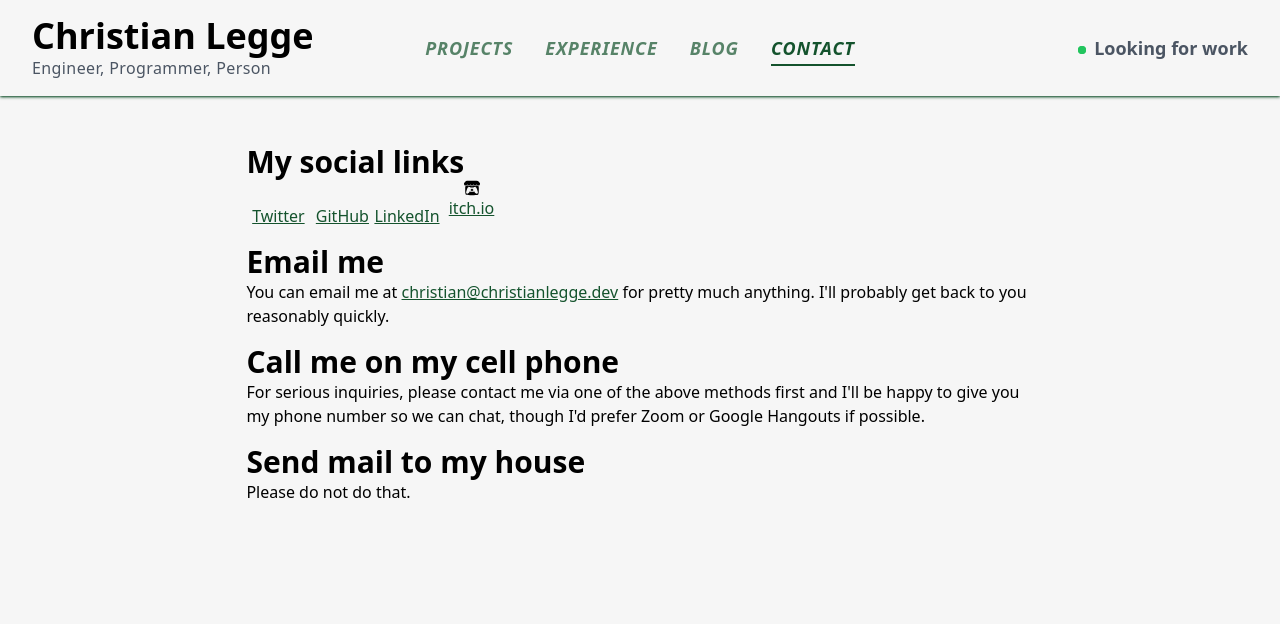
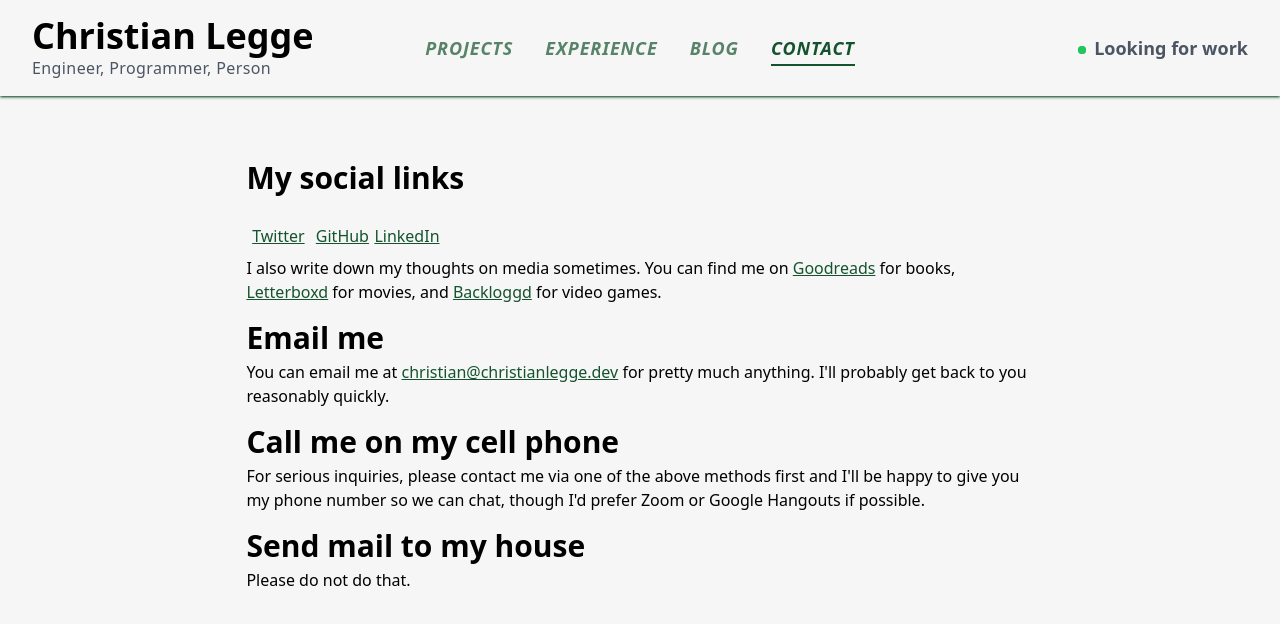
Before and after one commit to christianlegge/christianlegge.dev, an Astro site: page /contact in a window 1280 px wide. Built offline with nearby package versions, Linux system fonts and the light colour scheme; Astro itself is replaced by a stand-in of ours; some icons are missing.

Commit message:
added github links to projects and goodreads etc to contact

```diff
--- a/src/content/projects/christianlegge.dev.md
+++ b/src/content/projects/christianlegge.dev.md
@@ -9,3 +9,5 @@ The website you are currently on was built from scratch, by me ([as much as anyt
 I've designed the website to be as mobile-friendly as possible, and it employs a responsive design.
 
 I designed it myself and implemented the design using Tailwind CSS. I don't claim to be a web designer but I think it looks alright. I also built the blog system myself using Astro's built in Markdown rendering tools. The website is hosted on [Railway](https://railway.app).
+
+[GitHub](https://github.com/christianlegge/christianlegge.dev)
--- a/src/content/projects/cojiro.md
+++ b/src/content/projects/cojiro.md
@@ -19,3 +19,5 @@ sortOrder: 0
 Cojiro is a web app intended to simulate playthroughs of [Ocarina of Time Randomizer](https://ootrandomizer.com), a game which randomizes the locations of items in The Legend of Zelda: Ocarina of Time. Players feel that the practice helps them make better routing decisions, which is helpful when competing in races.
 
 It is a rewrite of a previous project called ZOoTR Sim, which was similar in concept but was played solely by clicking text links. Cojiro is a green-field rewrite of that project using NextJS and React. The website is hosted on [Vercel](https://vercel.com), and the database is a Postgres one hosted on [Railway](https://railway.app).
+
+[GitHub](https://github.com/christianlegge/cojiro)
--- a/src/content/projects/happyboy.md
+++ b/src/content/projects/happyboy.md
@@ -2,10 +2,11 @@
 title: HappyBoy
 image: images/happyboy.png
 tags: [C++, Hardware emulation, ASM, SDL2]
-url: https://github.com/christianlegge/happyboy
 sortOrder: 20
 ---
 
 HappyBoy is a Game Boy emulator. I wrote it using C++ as speed is an important factor when emulating hardware. I chose not to look at any other emulator's source code (of which many are available), because part of the fun was figuring it out on my own. There are a lot of data sheets and fan-made compendiums of how the Game Boy works electronically, which I made extensive use of when writing the emulator.
 
 It's written to be as cycle-accurate as possible and I don't take shortcuts when processing ROM code. It runs one CPU cycle at a time using a fetch-decode-execute loop that emulates the real LR35902 CPU of the Game Boy. The emulator has working graphics, sound, and controls. Currently it only supports a few of the ROM mapping modes, which limits the games it can play.
+
+[GitHub](https://github.com/christianlegge/happyboy)
--- a/src/content/projects/wowiebot.md
+++ b/src/content/projects/wowiebot.md
@@ -2,10 +2,11 @@
 title: wowiebot
 image: images/wowiebot.png
 tags: [C#, .NET, Chatbot, Twitch, API]
-url: https://github.com/christianlegge/wowiebot
 sortOrder: 45
 ---
 
 Years ago I used to stream regularly on [Twitch](https://twitch.tv), and I got the idea to use a chatbot to add some fun things to my stream like chat commands and song requests. There are existing bots you can download and use, of course, but I liked the idea of writing one myself.
 
 I forked a repository called [twitchat](https://github.com/chhopsky/twitchat), which implemented the basics of connecting to the Twitch API and sending/receiving chat messages. That repository was a fantastic jumping-off point for my code, as I was pretty inexperienced then and would have struggled to write it on my own. My experience with this bot is a large part of why I believe in the benefits of open source when it comes to learning to code.
+
+[GitHub](https://github.com/christianlegge/wowiebot)
--- a/src/content/projects/zootr-sim.md
+++ b/src/content/projects/zootr-sim.md
@@ -8,3 +8,5 @@ sortOrder: 40
 ZOoTR Sim is, I'm proud to say, a much worse version of [Cojiro](https://cojiro.app). I initially wrote it using AngularJS and hosted it on Amazon S3 as a static site. When I needed backend (to obscure an internal API key the site had grown to use), I added Node and Express and moved hosting to Amazon EC2.
 
 I started working on ZOoTR Sim in 2018 and the codebase grew unwieldy over the years. By the time I felt like I had the skills to do it, I was excited to begin the rewrite that eventually became Cojiro. I learned a lot about web development from my years working on this project but I never want to look at it again.
+
+[GitHub](https://github.com/christianlegge/scatter.live)
--- a/src/pages/contact.astro
+++ b/src/pages/contact.astro
@@ -18,16 +18,11 @@ const socials: { name: string; url: string; icon: string }[] = [
 		url: "https://linkedin.com/in/christian-legge",
 		icon: "mdi:linkedin",
 	},
-	{
-		name: "itch.io",
-		url: "https://scatter.itch.io",
-		icon: "simple-icons:itchdotio",
-	},
 ];
 ---
 
 <Layout title="Christian Legge | Contact">
-	<h2 class="text-3xl font-bold">My social links</h2>
+	<h2>My social links</h2>
 	<ul class="flex">
 		{
 			socials.map((site) => (
@@ -40,19 +35,35 @@ const socials: { name: string; url: string; icon: string }[] = [
 			))
 		}
 	</ul>
-	<h2 class="mt-4 text-3xl font-bold">Email me</h2>
+	<p class="mt-2">
+		I also write down my thoughts on media sometimes. You can find me on <a
+			href="https://www.goodreads.com/user/show/112926373-christian"
+			class="link">Goodreads</a
+		> for books, <a href="https://letterboxd.com/scatter/" class="link"
+			>Letterboxd</a
+		> for movies, and <a
+			href="https://www.backloggd.com/u/scatter/"
+			class="link">Backloggd</a
+		> for video games.
+	</p>
+	<h2>Email me</h2>
 	<p>
 		You can email me at <a
 			href="mailto:christian@christianlegge.dev"
 			class="link">christian@christianlegge.dev</a
 		> for pretty much anything. I'll probably get back to you reasonably quickly.
 	</p>
-	<h2 class="mt-4 text-3xl font-bold">Call me on my cell phone</h2>
+	<h2>Call me on my cell phone</h2>
 	<p>
 		For serious inquiries, please contact me via one of the above methods
 		first and I'll be happy to give you my phone number so we can chat,
 		though I'd prefer Zoom or Google Hangouts if possible.
 	</p>
-	<h2 class="mt-4 text-3xl font-bold">Send mail to my house</h2>
+	<h2>Send mail to my house</h2>
 	<p>Please do not do that.</p>
 </Layout>
+<style>
+	h2 {
+		@apply mt-4 mb-1 text-3xl font-bold;
+	}
+</style>
```
